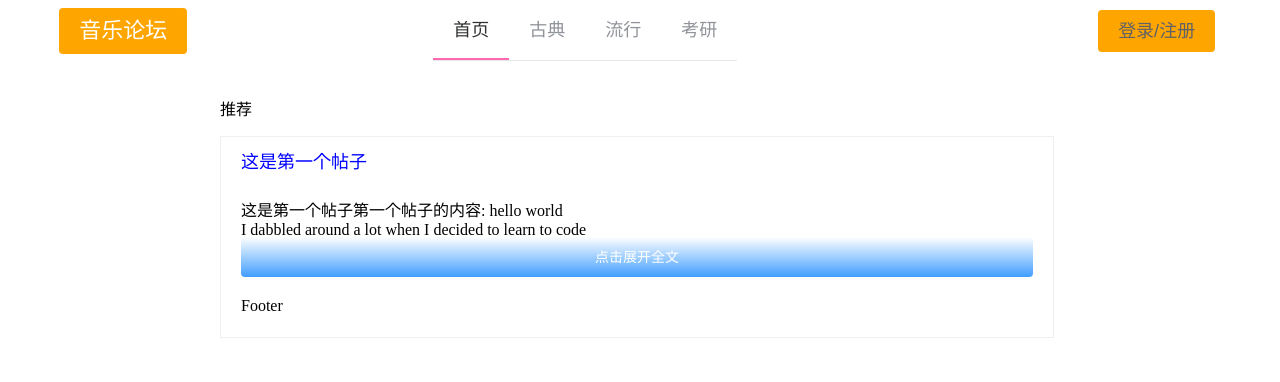
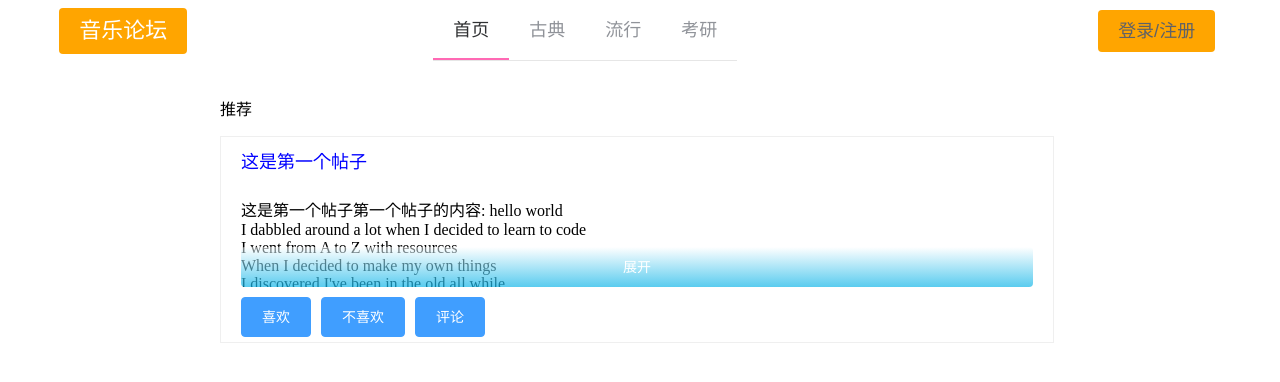
Before and after one commit to soaringwind/App, a Vue app in the folder app/: page /#/Recommendations in a window 1280 px wide. Shown: the top 382 px of the page. Built offline with nearby package versions, Linux system fonts and the light colour scheme.

Commit message:
add: 添加展开收起功能

```diff
--- a/app/src/components/Post.vue
+++ b/app/src/components/Post.vue
@@ -6,7 +6,7 @@
       </el-header>
       <el-main class="content">
         <div class="contDiv">
-          <el-button type="primary" class="readmore" @click="readmore">点击展开全文</el-button>
+          <el-button type="primary" class="readmore" @click="readmore">展开</el-button>
           <p class="overflowEllipsisStyle">
             {{ title }}第一个帖子的内容: {{ content }}<br />
             I dabbled around a lot when I decided to learn to code <br />
@@ -21,7 +21,14 @@
           </p>
         </div>
       </el-main>
-      <el-footer class="foot">Footer</el-footer>
+      <el-footer class="foot">
+        <div class="footCon">
+          <el-button type="primary">喜欢</el-button>
+          <el-button type="primary">不喜欢</el-button>
+          <el-button type="primary">评论</el-button>
+          <el-button type="primary" class="readless" @click="readless">收起</el-button>
+        </div>
+      </el-footer>
     </el-container>
   </div>
 </template>
@@ -31,17 +38,24 @@ export default {
   name: 'PostView',
   setup() {
     let readmore=()=>{
-      console.log('阅读全文')
-      console.log(document.getElementsByClassName('postCon'))
       let readMoreBtn = document.getElementsByClassName('readmore')[0]
+      let readLessBtn = document.getElementsByClassName('readless')[0]
       let readMoreStyle = document.getElementsByClassName('postCon')[0].style
-      // let readMoreMainStyle = document.getElementsByClassName('contDiv')[0].style
       readMoreStyle.height = '1000px'
       readMoreBtn.style.display = 'none'
-      // readMoreMainStyle.height = '200px'
+      readLessBtn.style.display = 'block'
+    }
+    let readless=()=>{
+      let readMoreBtn = document.getElementsByClassName('readmore')[0]
+      let readLessBtn = document.getElementsByClassName('readless')[0]
+      let readMoreStyle = document.getElementsByClassName('postCon')[0]
+      readMoreStyle.style.height = '200px'
+      readMoreBtn.style.display = 'block'
+      readLessBtn.style.display = 'none'
     }
     return {
-      readmore
+      readmore,
+      readless
     }
   },
   props: {
@@ -58,7 +72,7 @@ p{
 }
 .postCon{
   width: 80%;
-  height: 200px;
+  height: 205px;
   border: 1px solid #efefef;
 }
 .postCont{
@@ -73,6 +87,7 @@ p{
 }
 .content{
   margin: 0px;
+  padding-bottom: 10px;
   height: 120px;
 }
 .contDiv{
@@ -87,10 +102,24 @@ p{
   bottom: 0;
   border: 0px;
   width: 100%;
-  background-image: linear-gradient(#fff, rgba(255,255,255,0));
+  background: linear-gradient(rgba(255, 255, 255, 0.5), rgba(20, 182, 232, 0.7));
 }
 .foot{
   height: 40px;
+  margin-bottom: 5px;
+}
+.footCon{
+  position: relative;
+  height: 100%;
+}
+.readless{
+  position: absolute;
+  right: 0;
+  bottom: 0;
+  border: 0px;
+  width: 60px;
+  height: 20px;
+  display: none;
 }
 .overflowEllipsisStyle {
     overflow: hidden;
```
